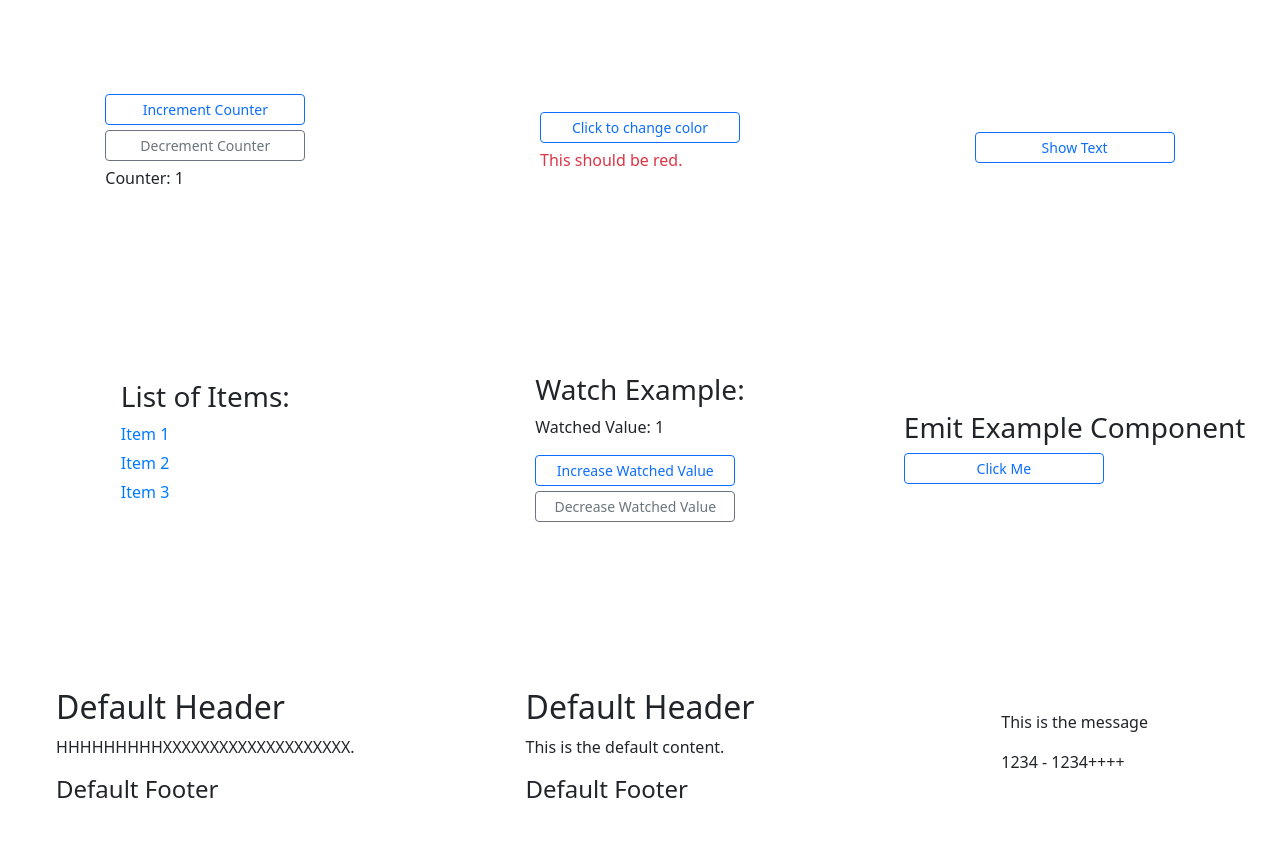
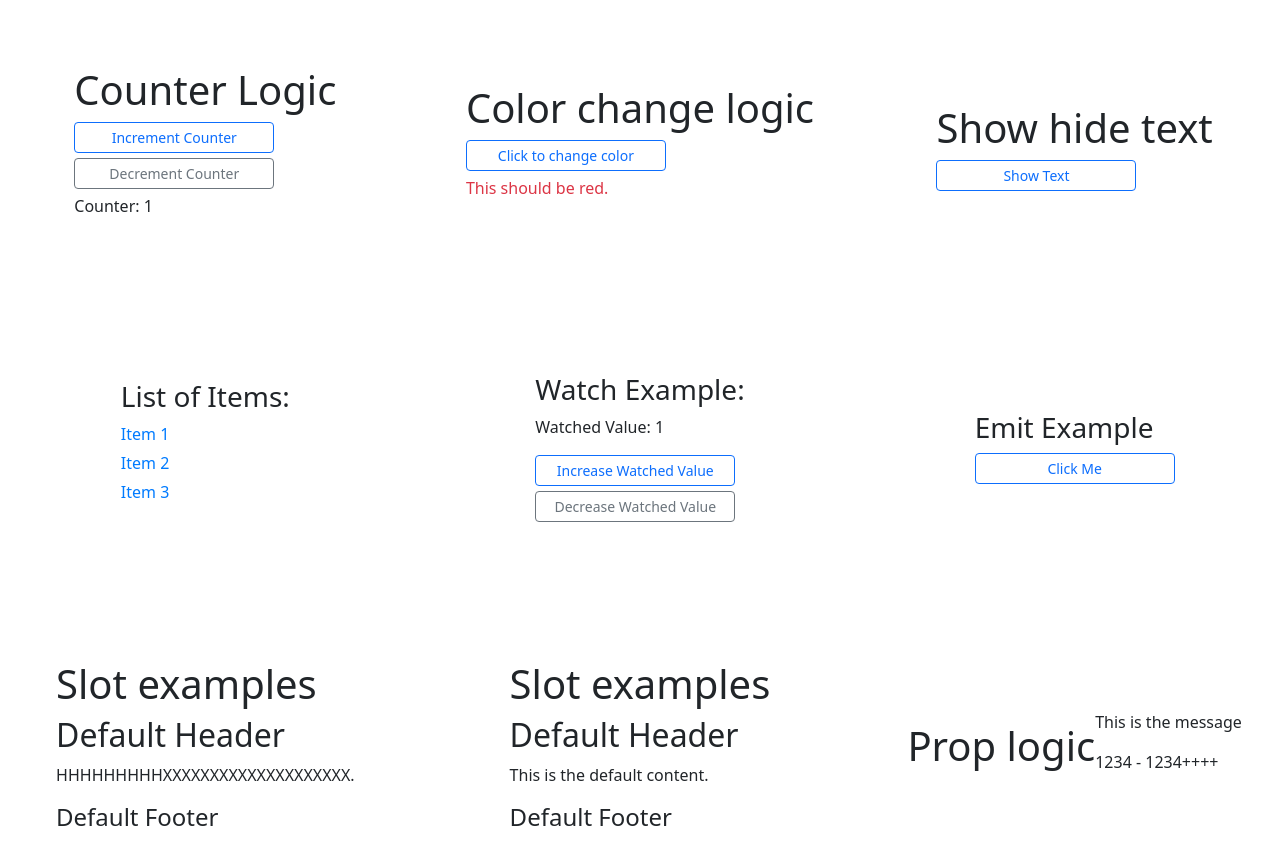
Before and after one commit to magicholic/vue_test_01, a Vue app: page / in a window 1280 px wide. Shown: the top 864 px of the page. Built offline with nearby package versions, Linux system fonts and the light colour scheme.

Commit message:
Added titles for each section

```diff
--- a/src/components/ColorChangeText.vue
+++ b/src/components/ColorChangeText.vue
@@ -11,6 +11,7 @@ const changeColor = () => {
 
 <template>
   <div id="colorChangeSection">
+    <h1>Color change logic</h1>
     <div id="colorChangeBtn">
       <button @click="changeColor" class="btn btn-sm btn-outline-primary">
         Click to change color
--- a/src/components/CounterLogic.vue
+++ b/src/components/CounterLogic.vue
@@ -21,6 +21,7 @@ function counterMsg() {
 
 <template>
   <div id="counterSection">
+    <h1>Counter Logic</h1>
     <div id="counterLogic">
       <button @click="increment" class="btn btn-sm btn-outline-primary">Increment Counter</button
       ><br />
--- a/src/components/EmitExample.vue
+++ b/src/components/EmitExample.vue
@@ -1,6 +1,6 @@
 <template>
   <div>
-    <h3>Emit Example Component</h3>
+    <h3>Emit Example</h3>
     <button @click="$emit('run-click')" class="btn btn-sm btn-outline-primary">Click Me</button>
   </div>
 </template>
--- a/src/components/PropExample.vue
+++ b/src/components/PropExample.vue
@@ -7,6 +7,7 @@ const props = defineProps({
 </script>
 
 <template>
+  <h1>Prop logic</h1>
   <div>
     <p>This is the message</p>
     <p>{{ msg }}</p>
--- a/src/components/ShowHideText.vue
+++ b/src/components/ShowHideText.vue
@@ -19,6 +19,7 @@ function displayClass() {
 
 <template>
   <div id="display-text">
+    <h1>Show hide text</h1>
     <button @click="showText" class="btn btn-sm btn-outline-primary">{{ btnText }}</button>
     <p v-if="textDisplay" :class="displayClass()" class="text-primary">This is the message</p>
   </div>
--- a/src/components/SlotExample.vue
+++ b/src/components/SlotExample.vue
@@ -1,5 +1,6 @@
 <template>
   <div>
+    <h1>Slot examples</h1>
     <slot name="header">
       <h2>Default Header</h2>
     </slot>
```
